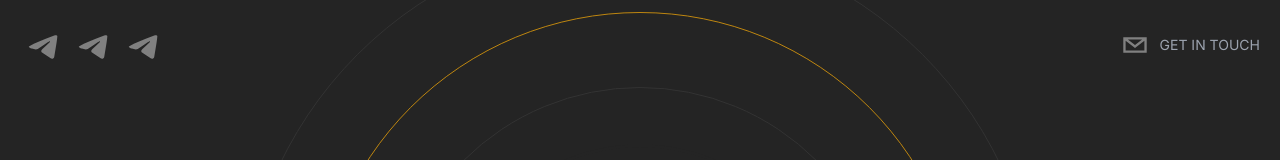
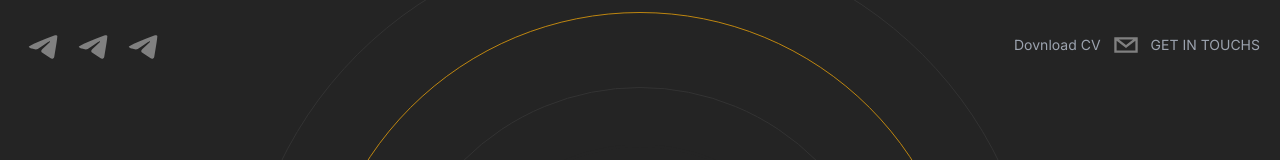
Before and after one commit to LightForLife/my-portfolio, a Next.js app: page / in a window 1280 px wide. Shown: the top 160 px of the page. Built offline with nearby package versions, Linux system fonts and the light colour scheme.

Commit message:
add button dovcnload cv

```diff
--- a/src/app/components/Header.tsx
+++ b/src/app/components/Header.tsx
@@ -40,6 +40,13 @@ export default function Header({}: Props) {
         transition={{ duration: 1.5 }}
         className="flex flex-row items-center text-gray-300 cursor-pointer"
       >
+        <a
+          href="test.pdf"
+          download
+          className="hidden md:inline-flex text-sm text-gray-400"
+        >
+          Dovnload CV
+        </a>
         <SocialIcon
           className="cursor-pointer"
           network="email"
@@ -47,7 +54,7 @@ export default function Header({}: Props) {
           bgColor="transparent"
         />
         <p className="uppercase hidden md:inline-flex text-sm text-gray-400">
-          Get In Touch
+          Get In Touchs
         </p>
       </motion.div>
     </header>
```
Also changed, not shown: 1 other file (tests, documents, lock files or other folders).
